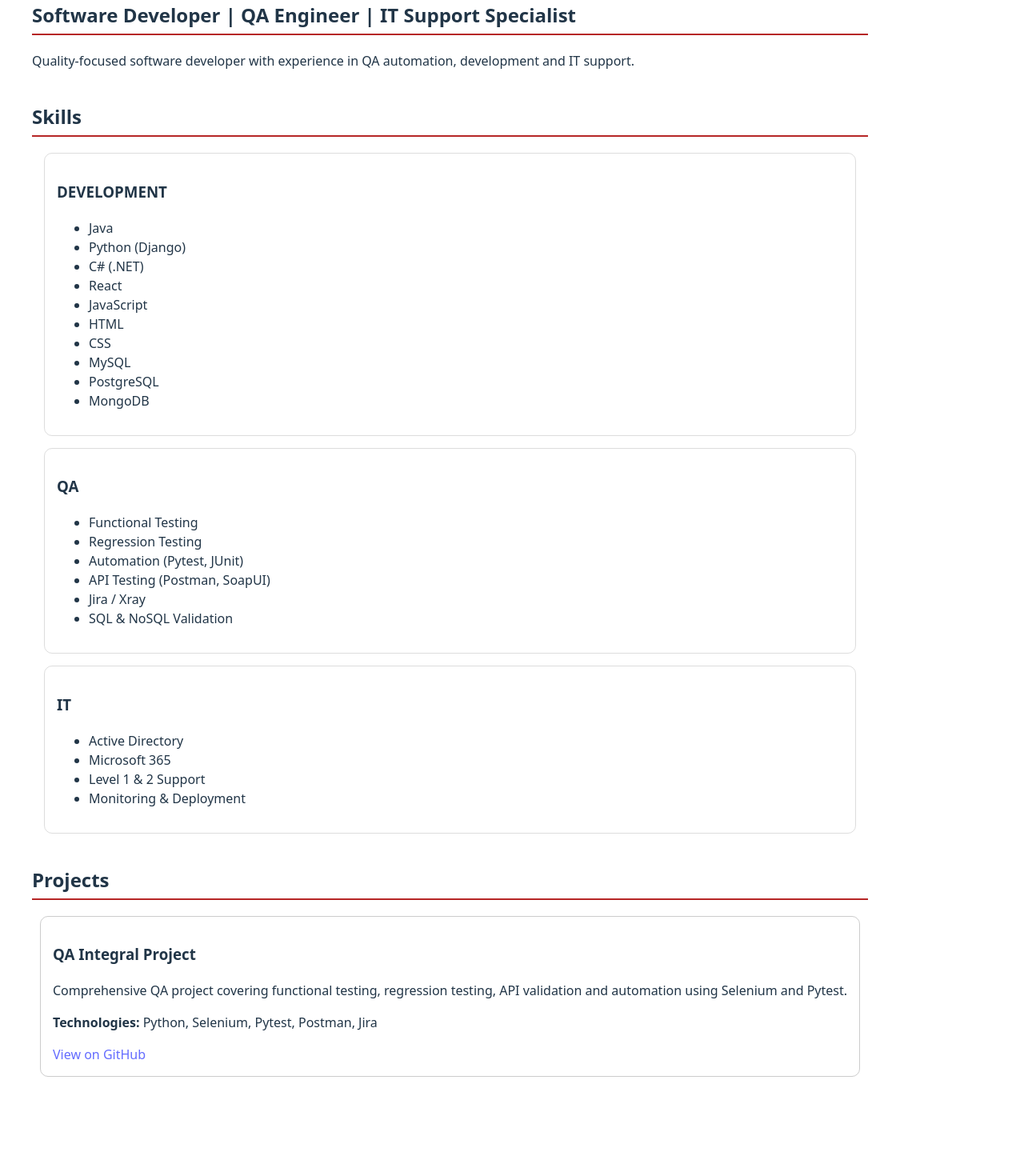
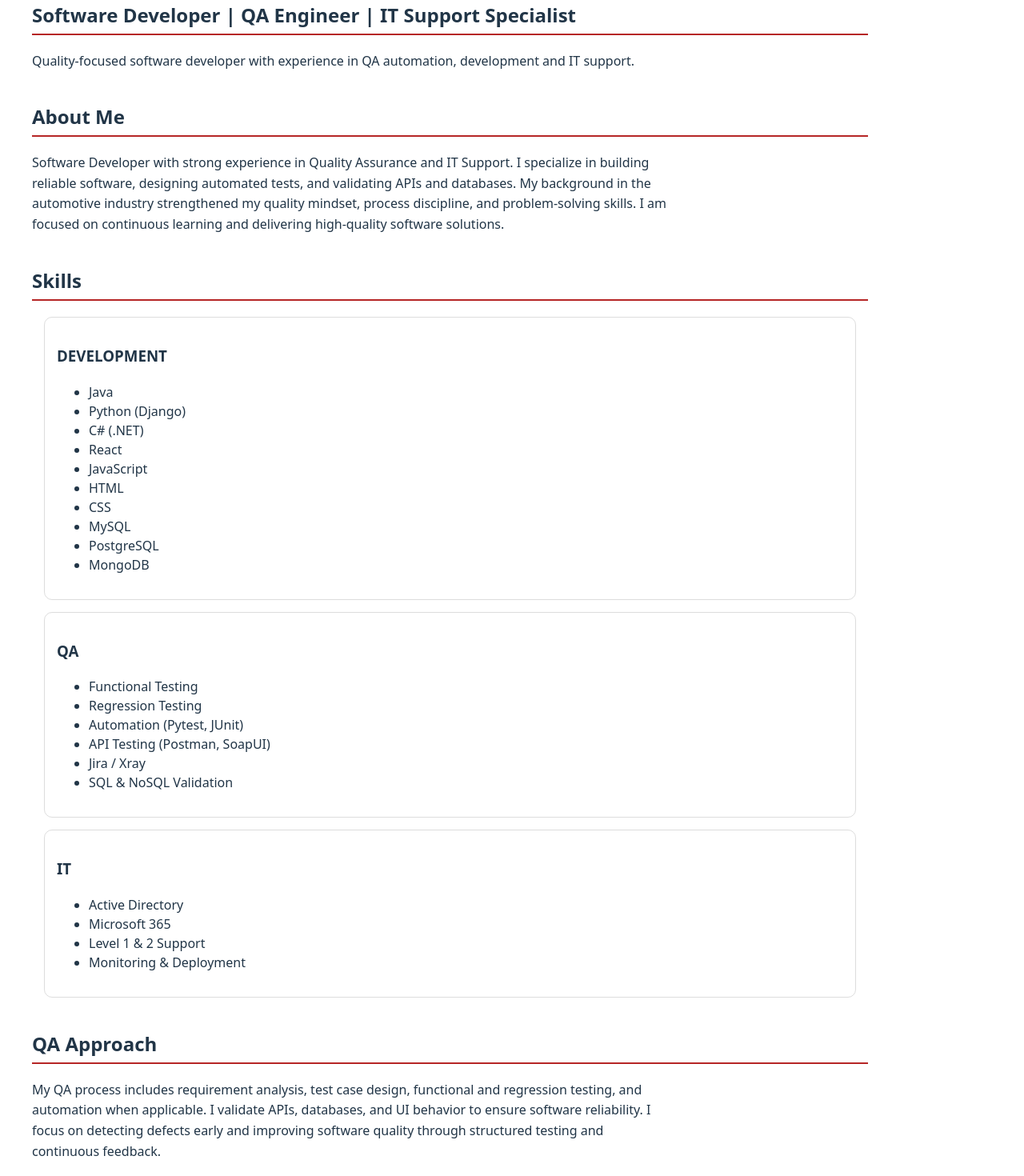
Before and after one commit to Alex-af-2024/portafolio-af, a React (Vite) app: page / in a window 1280 px wide. Shown: the part 140-1610 px from the top of the page at 80% size. Before the commit the page ends 1526 px from the top, so only its background shows below. Built offline with nearby package versions, Linux system fonts and the light colour scheme.

Commit message:
Se agrega About y Approach en components

```diff
--- a/src/App.jsx
+++ b/src/App.jsx
@@ -4,6 +4,8 @@ import { languages } from "./i18n";
 import Hero from "./components/Hero";
 import Projects from "./components/Projects";
 import Skills from "./components/Skills";
+import About from "./components/About";
+import QaApproach from "./components/QaApproach";
 
 export default function App() {
   const [lang, setLang] = useState("en");
@@ -18,7 +20,9 @@ export default function App() {
       </div>
 
       <Hero content={content} />
+      <About about={content.about} />
       <Skills skills={content.skills} />
+      <QaApproach qaApproach={content.qaApproach} />
       <Projects projects={content.projects} />
     </>
   );
--- /dev/null
+++ b/src/components/About.jsx
@@ -0,0 +1,17 @@
+export default function About({ about }) {
+  return (
+    <section style={sectionStyle}>
+      <h2>{about.title}</h2>
+
+      <p style={textStyle}>{about.description}</p>
+    </section>
+  );
+}
+const sectionStyle = {
+  margin: "40px",
+};
+
+const textStyle = {
+  lineHeight: "1.6",
+  maxWidth: "800px",
+};
--- /dev/null
+++ b/src/components/QaApproach.jsx
@@ -0,0 +1,18 @@
+export default function QaApproach({ qaApproach }) {
+  return (
+    <section style={sectionStyle}>
+      <h2>{qaApproach.title}</h2>
+
+      <p style={textStyle}>{qaApproach.description}</p>
+    </section>
+  );
+}
+
+const sectionStyle = {
+  margin: "40px",
+};
+
+const textStyle = {
+  lineHeight: "1.6",
+  maxWidth: "800px",
+};
--- a/src/data/profile.en.js
+++ b/src/data/profile.en.js
@@ -53,4 +53,25 @@ export default {
       "Monitoring & Deployment",
     ],
   },
+  about: {
+    title: "About Me",
+
+    description: `
+Software Developer with strong experience in Quality Assurance and IT Support.
+
+I specialize in building reliable software, designing automated tests, and validating APIs and databases. My background in the automotive industry strengthened my quality mindset, process discipline, and problem-solving skills.
+
+I am focused on continuous learning and delivering high-quality software solutions.
+`,
+  },
+
+  qaApproach: {
+    title: "QA Approach",
+
+    description: `
+My QA process includes requirement analysis, test case design, functional and regression testing, and automation when applicable.
+
+I validate APIs, databases, and UI behavior to ensure software reliability. I focus on detecting defects early and improving software quality through structured testing and continuous feedback.
+`,
+  },
 };
--- a/src/data/profile.es.js
+++ b/src/data/profile.es.js
@@ -49,4 +49,25 @@ export default {
   },
 
   contact: {},
+
+  about: {
+    title: "Sobre mí",
+
+    description: `
+Desarrollador de Software con sólida experiencia en Quality Assurance y Soporte TI.
+
+Me especializo en crear software confiable, diseñar pruebas automatizadas y validar APIs y bases de datos. Mi experiencia en la industria automotriz fortaleció mi enfoque en la calidad, disciplina de procesos y resolución de problemas.
+
+Estoy enfocado en el aprendizaje continuo y en entregar soluciones de software de alta calidad.
+`,
+  },
+  qaApproach: {
+    title: "Enfoque QA",
+
+    description: `
+Mi proceso QA incluye análisis de requerimientos, diseño de casos de prueba, pruebas funcionales, regresivas y automatización cuando es aplicable.
+
+Valido APIs, bases de datos y comportamiento de la interfaz para asegurar la confiabilidad del software.
+`,
+  },
 };
```
Also changed, not shown: 2 other files (tests, documents, lock files or other folders).
